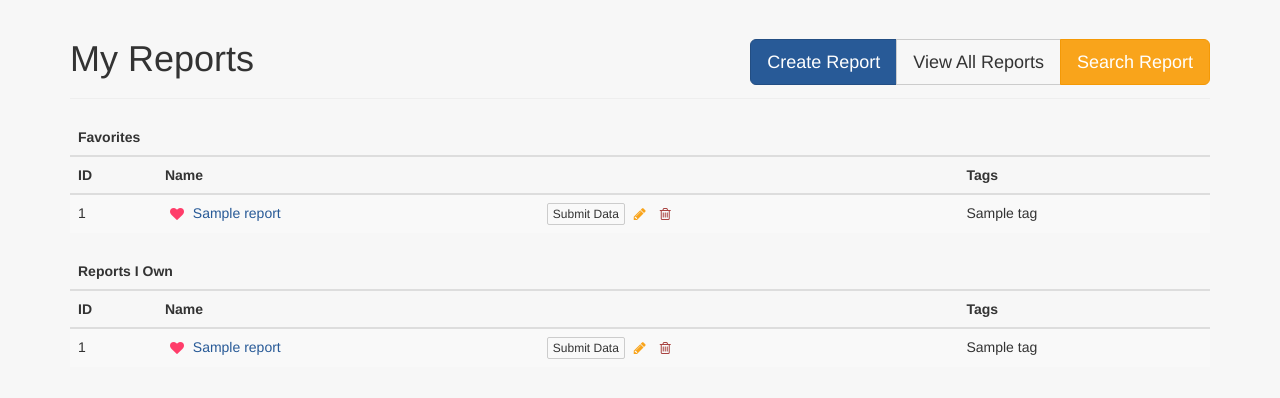
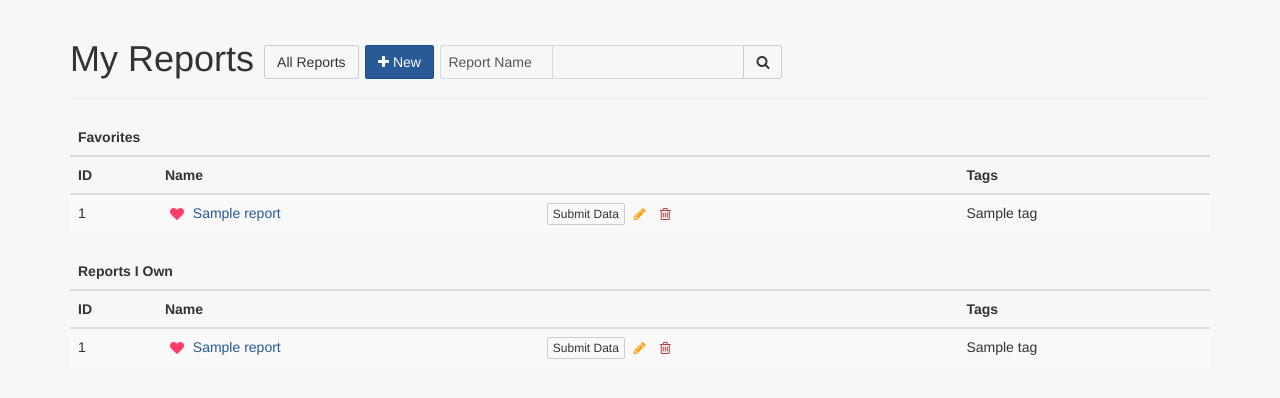
Before and after one commit to gorel/dli-reports, a Flask app: page /reports/me in a window 1280 px wide. Shown: the part 51-449 px from the top of the page. Run offline with Flask 2, Linux system fonts and the light colour scheme; a user stored in the database is signed in; tables that the repository leaves empty hold one stand-in row (values such as "Sample post"); parts of the project's set-up code (start-up, migrations or seed data) failed here and were passed over; some libraries are stand-ins or nearby versions.

Commit message:
Inlined search and moved buttons on My Reports page

```diff
--- a/dli_app/mod_reports/controllers.py
+++ b/dli_app/mod_reports/controllers.py
@@ -69,7 +69,6 @@ def my_reports(page_num=1):
     ).paginate(page_num)
     form = SearchForm()
     return render_template('reports/me.html', reports=reports, form=form)
-
 
 @mod_reports.route('/all', methods=['GET'])
 @mod_reports.route('/all/', methods=['GET'])
--- a/dli_app/templates/reports/me.html
+++ b/dli_app/templates/reports/me.html
@@ -1,12 +1,26 @@
 {% extends 'layout.html' %}
 {% block body %}
   <div class="page-header">
-    <div class="btn-group btn-group-lg pull-right">
-      <a href="{{ url_for('reports.create_report') }}" class="btn btn-primary">Create Report</a>
-      <a href="{{ url_for('reports.all_reports') }}" class="btn btn-default">View All Reports</a>
-      <a href="{{ url_for('reports.search') }}" class="btn btn-warning">Search Report</a>
-    </div>
-    <h1>My Reports</h1>
+    <h1>
+      My Reports
+      <small>
+        <a href="{{ url_for('reports.all_reports') }}" class="btn btn-default">All Reports</a>
+        <a href="{{ url_for('reports.create_report') }}" class="btn btn-primary"><span class="fa fa-plus"></span> New</a>
+
+        <form method="POST" action="{{ url_for('reports.search') }}" class="form-inline">
+          {{ form.csrf_token }}
+          <span class="input-group">
+            <span class="input-group-btn">
+              {{ form.filter_choices(class='form-control') }}
+            </span>
+            {{ form.search_text(class='form-control') }}
+            <span class="input-group-btn">
+              <button type="submit" class="btn btn-default"><span class="fa fa-search"></span></button>
+            </span>
+          </span>
+        </form>
+      </small>
+    </h1>
   </div>
 
   {% if current_user.favorite_reports|length > 0 %}
```
